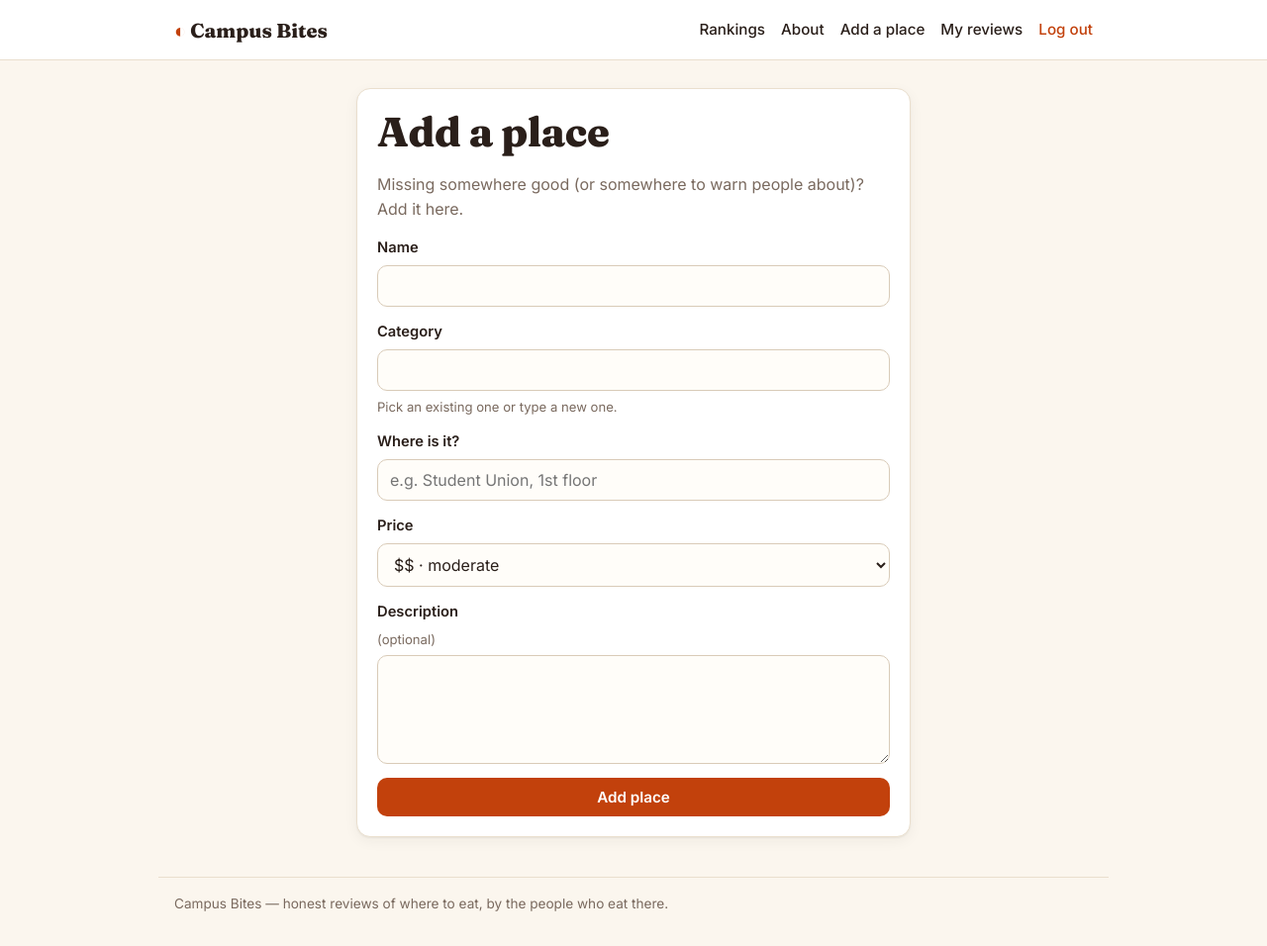
After one commit to jessetang4678/campus-bites, a Flask app: page /places/new in a window 1280 px wide. The commit adds this page. Shown: the whole page at 99% size. Run offline with Flask 3, Linux system fonts and the light colour scheme; the visitor is signed in with stand-in values (Sample User, id 1); data comes from the database, SQL or seed files in the repository; data that the repository does not hold is empty.

Commit message:
Let logged-in users add a new place

```diff
--- a/app.py
+++ b/app.py
@@ -174,6 +174,48 @@ def delete_review(place_id):
     return redirect(url_for("place", place_id=place_id))
 
 
+@app.route("/places/new", methods=["GET", "POST"])
+@login_required
+def new_place():
+    db_ = get_db()
+    categories = [r["category"] for r in db_.execute(
+        "SELECT DISTINCT category FROM places ORDER BY category COLLATE NOCASE")]
+    form = {"name": "", "category": "", "location": "", "price": "2", "description": ""}
+    if request.method == "POST":
+        form = {k: request.form.get(k, "").strip() for k in form}
+        errors = []
+        if not 2 <= len(form["name"]) <= 60:
+            errors.append("Name must be 2–60 characters.")
+        if not 2 <= len(form["category"]) <= 30:
+            errors.append("Category must be 2–30 characters (e.g. Pizza, Coffee, Thai).")
+        if not 2 <= len(form["location"]) <= 80:
+            errors.append("Say where it is (2–80 characters), e.g. “Student Union, 1st floor”.")
+        if form["price"] not in ("1", "2", "3"):
+            errors.append("Pick a price level: $, $$ or $$$.")
+        if len(form["description"]) > 300:
+            errors.append("Keep the description under 300 characters.")
+        if not errors:
+            dup = db_.execute("SELECT id FROM places WHERE name = ?", (form["name"],)).fetchone()
+            if dup:
+                flash(f"“{form['name']}” is already listed, so here it is.", "info")
+                return redirect(url_for("place", place_id=dup["id"]))
+            # Reuse the existing spelling of a category ("pizza" -> "Pizza").
+            match = next((c for c in categories if c.casefold() == form["category"].casefold()), None)
+            cur = db_.execute(
+                "INSERT INTO places (name, category, location, price, description, created_by) "
+                "VALUES (?, ?, ?, ?, ?, ?)",
+                (form["name"], match or form["category"], form["location"], int(form["price"]),
+                 form["description"], g.user["id"]),
+            )
+            db_.commit()
+            flash(f"{form['name']} was added. Why not leave the first review?", "success")
+            return redirect(url_for("place", place_id=cur.lastrowid) + "#your-review")
+        for e in errors:
+            flash(e, "error")
+        return render_template("new_place.html", form=form, categories=categories), 400
+    return render_template("new_place.html", form=form, categories=categories)
+
+
 @app.route("/u/<username>")
 def user_page(username):
     db_ = get_db()
--- a/templates/base.html
+++ b/templates/base.html
@@ -16,6 +16,7 @@
         <a href="{{ url_for('index') }}">Rankings</a>
         <a href="{{ url_for('about') }}">About</a>
         {% if g.user %}
+          <a href="{{ url_for('new_place') }}">Add a place</a>
           <a href="{{ url_for('user_page', username=g.user.username) }}">My reviews</a>
           <form method="post" action="{{ url_for('auth.logout') }}">
             <input type="hidden" name="csrf_token" value="{{ csrf_token() }}">
--- /dev/null
+++ b/templates/new_place.html
@@ -0,0 +1,33 @@
+{% extends "base.html" %}
+{% block title %}Add a place{% endblock %}
+{% block content %}
+<section class="card auth-card" style="max-width:560px">
+  <h1>Add a place</h1>
+  <p class="muted">Missing somewhere good (or somewhere to warn people about)? Add it here.</p>
+  <form class="form" method="post" novalidate>
+    <input type="hidden" name="csrf_token" value="{{ csrf_token() }}">
+    <label>Name
+      <input type="text" name="name" value="{{ form.name }}" maxlength="60" required>
+    </label>
+    <label>Category
+      <input type="text" name="category" value="{{ form.category }}" maxlength="30" list="categories" required>
+      <datalist id="categories">{% for c in categories %}<option value="{{ c }}">{% endfor %}</datalist>
+      <span class="hint">Pick an existing one or type a new one.</span>
+    </label>
+    <label>Where is it?
+      <input type="text" name="location" value="{{ form.location }}" maxlength="80" placeholder="e.g. Student Union, 1st floor" required>
+    </label>
+    <label>Price
+      <select name="price">
+        {% for v, label in [('1', '$ · cheap'), ('2', '$$ · moderate'), ('3', '$$$ · treat yourself')] %}
+          <option value="{{ v }}" {% if form.price == v %}selected{% endif %}>{{ label }}</option>
+        {% endfor %}
+      </select>
+    </label>
+    <label>Description <span class="hint">(optional)</span>
+      <textarea name="description" maxlength="300">{{ form.description }}</textarea>
+    </label>
+    <button class="btn" type="submit">Add place</button>
+  </form>
+</section>
+{% endblock %}
```
